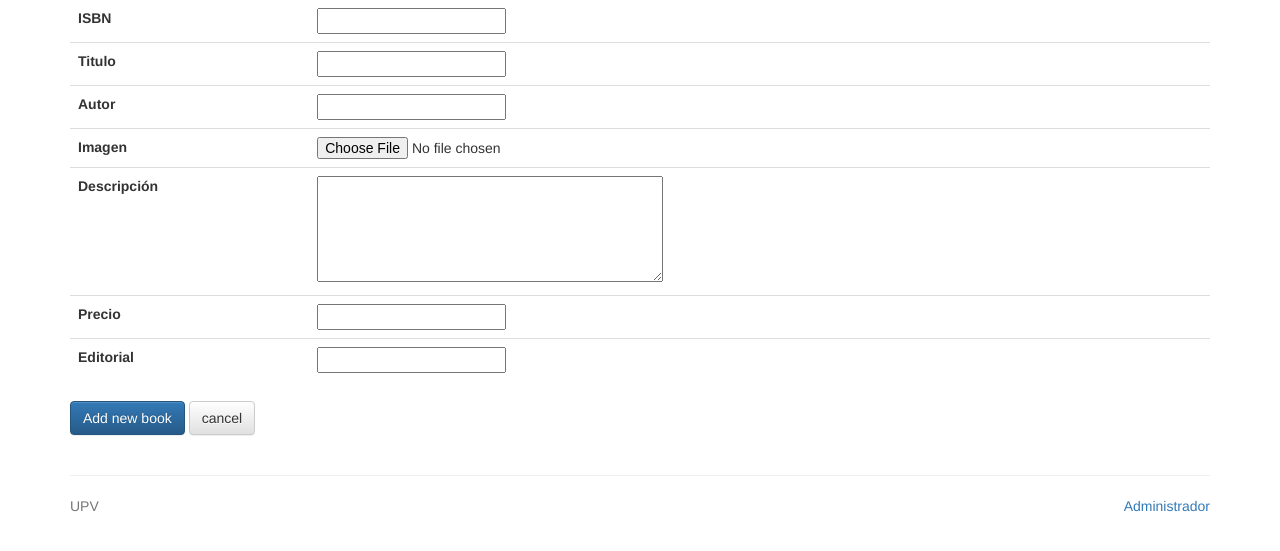
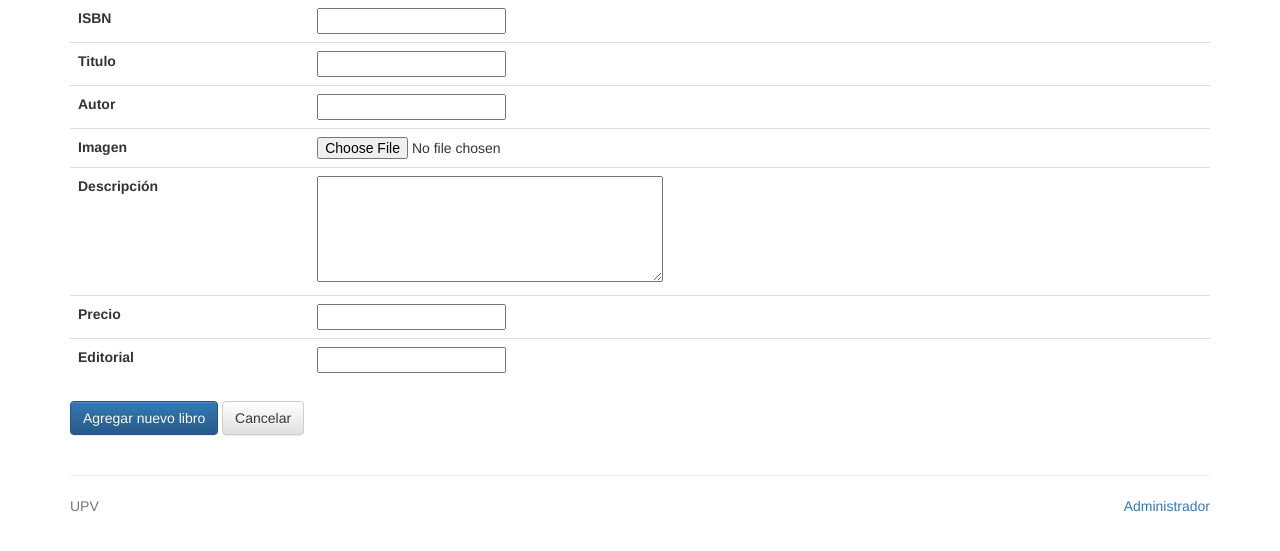
Before and after one commit to DanielEDiaz/Libreria, a PHP site: page /admin_add.php in a window 1280 px wide. Shown: the part 81-632 px from the top of the page. Run offline with PHP 8.4, Linux system fonts and the light colour scheme; a user stored in the database is signed in.

Commit message:
Update admin_add.php

```diff
--- a/bookstore/admin_add.php
+++ b/bookstore/admin_add.php
@@ -90,8 +90,8 @@
 				<td><input type="text" name="publisher" required></td>
 			</tr>
 		</table>
-		<input type="submit" name="add" value="Add new book" class="btn btn-primary">
-		<input type="reset" value="cancel" class="btn btn-default">
+		<input type="submit" name="add" value="Agregar nuevo libro" class="btn btn-primary">
+		<input type="reset" value="Cancelar" class="btn btn-default">
 	</form>
 	<br/>
 <?php
```
